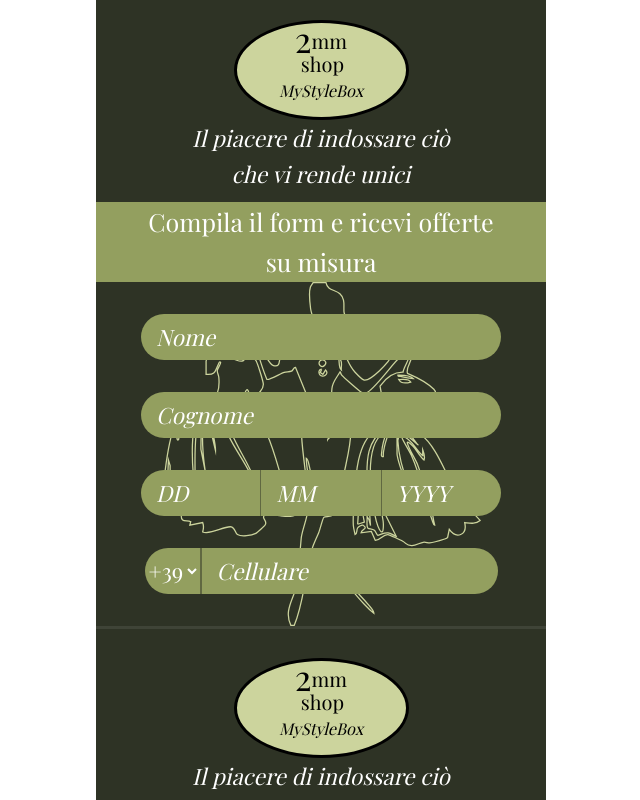
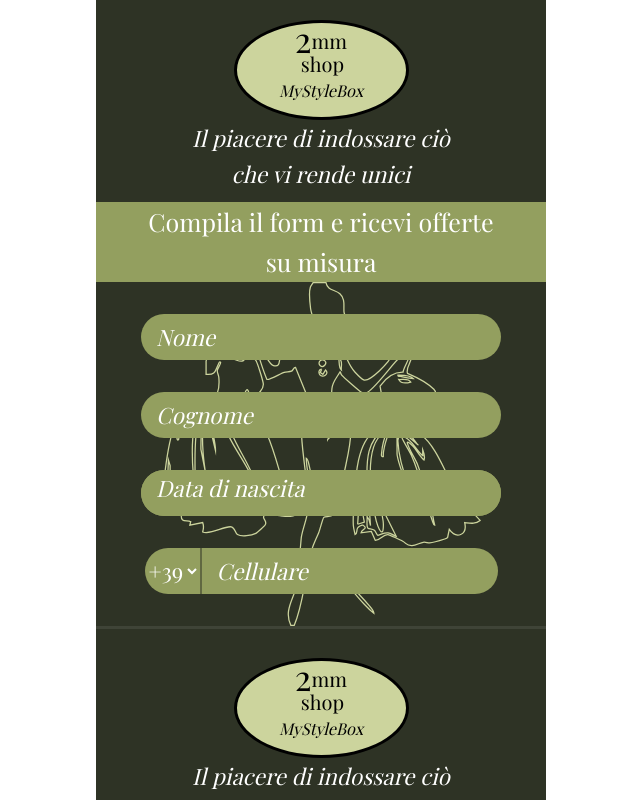
Before and after one commit to RyXkci/2mmshop-reg-clienti, a React (Vite) app in the folder frontend/: page /formdati in a window 1280 px wide. Shown: the top 800 px of the page, without its empty margins (319-959 px from the left). Built offline with nearby package versions, Linux system fonts and the light colour scheme; no server answers; a web font is replaced by a local one.

Commit message:
Added fake placeholder to date of birth inputs. Disappears on focus

```diff
--- a/frontend/src/components/HookForm.jsx
+++ b/frontend/src/components/HookForm.jsx
@@ -25,6 +25,8 @@ export default function HookForm() {
   const [isLoading, setIsLoading] = useState(false);
   const [resultText, setResultText] = useState(null); //initially null, changes to either success or fail after form submit
   const [isSuccess, setIsSuccess] = useState(true); // STATE TO DETERMINE RESULT COMPONENT RESET
+
+  const [isFocused, setIsFocused] = useState(true);
 
   // INTO PAGE IS SHOWN FOR TWO SECONDS, THEN FORM RENDERS
   useEffect(() => {
@@ -105,6 +107,8 @@ export default function HookForm() {
     isSuccess && reset(values); //if result is success, clear form on reset, otherwise keep it
   };
 
+  const handleFocus = () => setIsFocused(!isFocused);
+  // const handleBlur = () => setIsFocused(day || month || year);
   return (
     <main className="main">
       {isIntro ? (
@@ -171,7 +175,8 @@ export default function HookForm() {
                 </div>
                 {/* DATE OF BIRTH */}
                 <div className="form-input">
-                  <div className="flex-row">
+                  <div className="flex-row dob-input">
+                    {isFocused && <span className="dob-placeholder">Data di nascita</span>}
                     <label htmlFor="dob-day" className="sr-only">
                       Giorno
                     </label>
@@ -183,6 +188,8 @@ export default function HookForm() {
                       disabled={isSubmitted}
                       {...register("dobDay", registerOptions.dobDay)}
                       placeholder="DD"
+                      onFocus={handleFocus}
+                      onBlur={handleFocus}
                     />
                     <div className="form-danger">
                     {errors?.dobDay && errors.dobDay.message}
@@ -198,6 +205,8 @@ export default function HookForm() {
                       disabled={isSubmitted}
                       {...register("dobMonth", registerOptions.dobMonth)}
                       placeholder="MM"
+                      onFocus={handleFocus}
+                      onBlur={handleFocus}
                     />
                     <div className="form-danger">
                     {errors?.dobMonth && errors.dobMonth.message}
@@ -213,6 +222,8 @@ export default function HookForm() {
                       disabled={isSubmitted}
                       {...register("dobYear", registerOptions.dobYear)}
                       placeholder="YYYY"
+                      onFocus={handleFocus}
+                      onBlur={handleFocus}
                     />
                     <div className="form-danger">
                     {errors?.dobYear && errors.dobYear.message}
--- a/frontend/src/stylesheets/form.css
+++ b/frontend/src/stylesheets/form.css
@@ -205,6 +205,30 @@ text-align: center;
     -moz-appearance: textfield;
 }
 
+/* POSITIONING DATE OF BIRTH FAKE PLACEHOLDER */
+
+.dob-input {
+    position: relative;
+}
+
+.dob-placeholder {
+    position: absolute;
+    inset: 0;
+    background: black;
+    color: white;
+    pointer-events: none;
+    /* margin-left: 2em; */
+}
+
+.dob-placeholder {
+    padding-left: 1.5rem;
+    font-style: italic;
+    border: none;
+    border-radius: 30px;
+    background: var(--primary-300);
+    color: white;
+}
+
 
 /* @media screen and (min-width: 670px) {
     .form-container {
```
